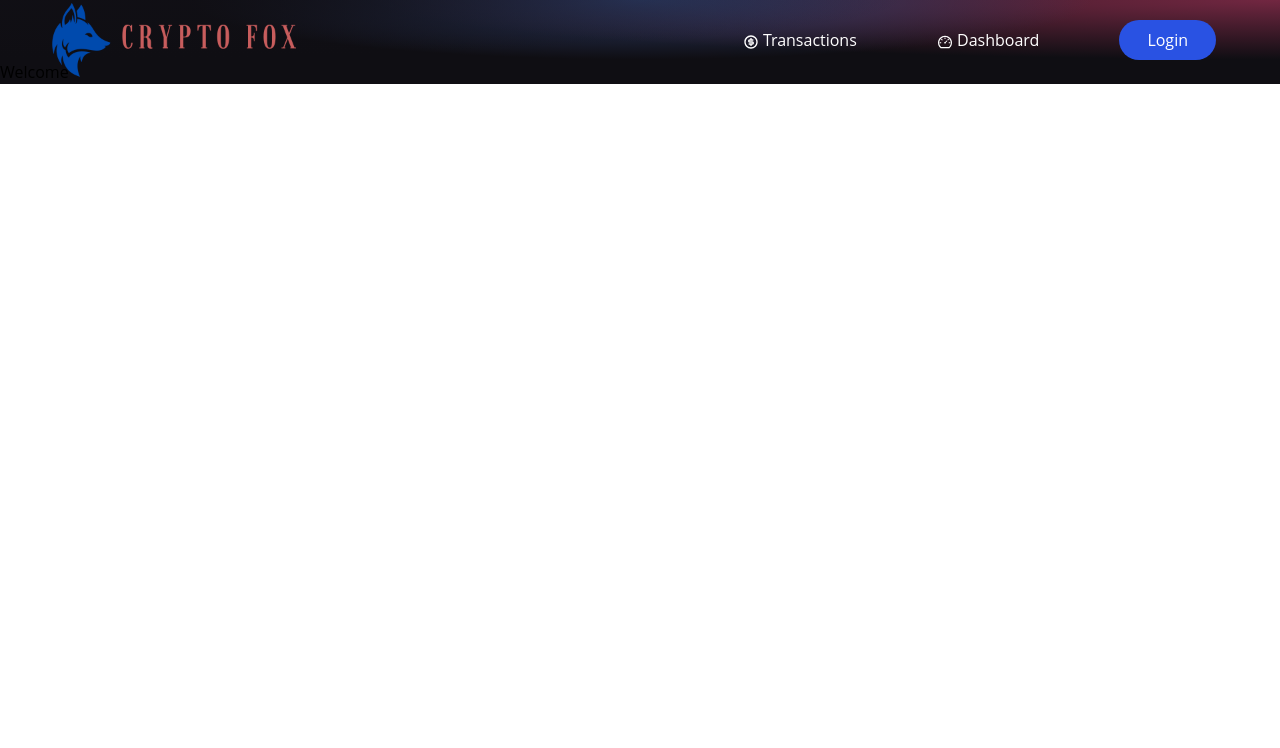
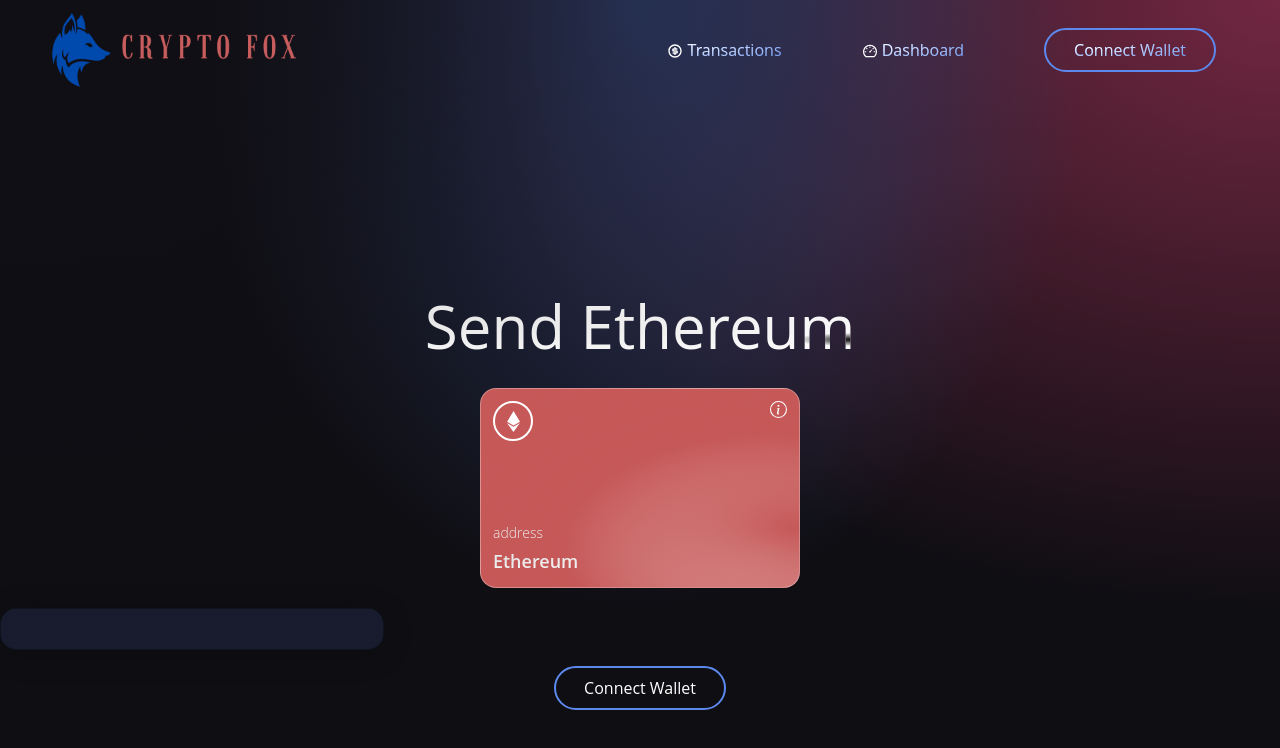
Before and after one commit to emkling/blockchain-application, a React (Create React App) app: page / in a window 1280 px wide. Shown: the top 748 px of the page. Built offline with nearby package versions, Linux system fonts and the light colour scheme.

Commit message:
Added card and styles to home page

```diff
--- a/src/components/Navbar.jsx
+++ b/src/components/Navbar.jsx
@@ -16,18 +16,19 @@ const Navbar = () => {
   return (
     <nav className="w-full flex justify-between items-center h-[45px] sm:h-[60px]">
       <div className=" flex-initial pl-12 justify-center items-center">
-        <img src={logo} alt="logo" className="w-[170px] -mt-[25px] sm:w-[250px] absolute sm:h-[100px] sm:-mt-[40px] cursor-pointer" />
+        <img src={logo} alt="logo" className="w-[170px] -mt-[25px] sm:w-[250px] absolute sm:h-[100px] sm:-mt-[30px] cursor-pointer" />
       </div>
-      <ul className="text-white w-full lg:flex hidden list-none flex-row mt-[20px] justify-end gap-12 pr-12 items-center flex-initial">
-        <a className="mx-4 cursor-pointer"> <RiMoneyDollarCircleLine className="inline-flex"/> Transactions </a>
-        <a className="mx-4 cursor-pointer"> <AiOutlineDashboard color="#FFFFFF" className="inline-flex "/> Dashboard </a>
-        <li className="bg-[#2952e3] py-2 px-7 mx-4 rounded-full cursor-pointer hover:bg-[#2546bd]">
-          Login
+      <ul className="text-white w-full lg:flex hidden list-none flex-row mt-[40px] justify-end gap-12 pr-12 items-center flex-initial">
+        <a className="mx-4 cursor-pointer hover:text-[#c85d5d] text-gradient3"> <RiMoneyDollarCircleLine className="inline-flex -mt-[2px]"/> Transactions </a>
+        <a className="mx-4 cursor-pointer  hover:text-[#c85d5d] bg-[#5d89ee]  text-gradient3"> <AiOutlineDashboard  className="inline-flex -mt-[2px]"/> Dashboard </a>
+        <li className=" hover:bg-[#2546bd] border-2 border-[#5d89ee] py-2 px-7 mx-4 rounded-full cursor-pointer">
+          <a className=" text-gradient3"> Connect Wallet</a>
+
         </li>
       </ul>
       <div className="flex relative">
         {!toggleMenu && (
-          <HiMenuAlt4 fontSize={28} className="text-white lg:hidden cursor-pointer mt-[20px] sm:mt-[20px] mr-12" onClick={() => setToggleMenu(true)} />
+          <HiMenuAlt4 fontSize={28} className="text-white lg:hidden cursor-pointer mt-[20px] sm:mt-[10px] mr-12" onClick={() => setToggleMenu(true)} />
         )}
         {toggleMenu && (
           <AiOutlineClose fontSize={28} className="text-white lg:hidden cursor-pointer" onClick={() => setToggleMenu(false)} />
--- a/src/components/Welcome.jsx
+++ b/src/components/Welcome.jsx
@@ -1,8 +1,46 @@
 import React from 'react'
+import { AiFillPlayCircle } from "react-icons/ai";
+import { SiEthereum } from "react-icons/si";
+import { BsInfoCircle } from "react-icons/bs";
 
 const Welcome = () => {
   return (
-    <div>Welcome</div>
+    <div className='h-screen w-full flex flex-col'>
+      <div className='w-full justify-center flex p-2'>
+        <h1 className='text-2xl sm:text-6xl mt-56 text-[#c85d5d] text-gradient py-1'>Send Ethereum</h1>
+      </div>
+
+      <div className='flex justify-center'>
+      <div className=' p-3 rounded-xl h-[200px] sm:w-80 w-full my-5 eth-card white-glassmorphism'>
+      <div className="flex justify-between flex-col w-full h-full">
+              <div className="flex justify-between items-start">
+                <div className="w-10 h-10 rounded-full border-2 border-white flex justify-center items-center">
+                  <SiEthereum fontSize={21} color="#fff" />
+                </div>
+                <BsInfoCircle fontSize={17} color="#fff" />
+              </div>
+              <div>
+                <p className="text-white font-light text-sm text-gradient">
+                  address
+                </p>
+                <p className="text-white font-semibold text-lg mt-1 text-gradient">
+                  Ethereum
+                </p>
+              </div>
+            </div>
+        </div>
+      </div>
+        <div className='p-5 sm:w-96 w-full flex flex-col justify-start items-center blue-glassmorphism'>
+
+
+        </div>
+
+
+      <div className='justify-center flex p-4'>
+      <a className="border-2 text-center border-[#5d89ee] hover:text-[#c85d5d]  mx-4 py-2 px-7 rounded-full cursor-pointer text-[#FFF] hover:bg-[#2546bd]"> Connect Wallet </a>
+      </div>
+
+      </div>
   )
 }
 
--- a/src/index.css
+++ b/src/index.css
@@ -61,25 +61,40 @@ body {
   background: rgba(255, 255, 255, 0.05);
   border-radius: 16px;
   backdrop-filter: blur(5px);
-  -webkit-backdrop-filter: blur(5px);
+  -webkit-backdrop-filter: blur(10px);
   border: 1px solid rgba(255, 255, 255, 0.3);
 }
 
 .eth-card {
-  background-color:#a099ff;
-  background-image:
-    radial-gradient(at 83% 67%, rgb(152, 231, 156) 0, transparent 58%),
-    radial-gradient(at 67% 20%, hsla(357,94%,71%,1) 0, transparent 59%),
-    radial-gradient(at 88% 35%, hsla(222,81%,65%,1) 0, transparent 50%),
-    radial-gradient(at 31% 91%, hsla(9,61%,61%,1) 0, transparent 52%),
-    radial-gradient(at 27% 71%, hsla(336,91%,65%,1) 0, transparent 49%),
-    radial-gradient(at 74% 89%, hsla(30,98%,65%,1) 0, transparent 51%),
-    radial-gradient(at 53% 75%, hsla(174,94%,68%,1) 0, transparent 45%);
+  background-color:hsla(0,49%,56%,1);
+  background-image: radial-gradient(at 100% 70%, hsla(0,49%,56%,1) 0, transparent 100%),  radial-gradient(at 90% 80%, rgb(255, 255, 255) 0, transparent 50%)
 }
 
 .text-gradient {
-  background-color: #fff;
-  background-image: radial-gradient(at 4% 36%, hsla(0,0%,100%,1) 0, transparent 53%), radial-gradient(at 100% 60%, rgb(0, 0, 0) 0, transparent 50%);
+  background-color: #FFF;
+  background-image: radial-gradient(at 100% 70%, rgb(0, 0, 0) 0, transparent 10%), radial-gradient(at 4% 36%, hsla(0,0%,90%,1) 0, transparent 100%) ;
   -webkit-background-clip: text;
   -webkit-text-fill-color: transparent;
 }
+
+.text-gradient2 {
+  background-color: #c85d5d;
+  background-image: radial-gradient(at 10% 36%, hsla(0,0%,100%,1) 0, transparent 100%), radial-gradient(at 100% 20%, rgb(0, 0, 0) 0, transparent 2%) ;
+  -webkit-background-clip: text;
+  -webkit-text-fill-color: transparent;
+}
+
+.text-gradient2 {
+  background-color: #c85d5d;
+  background-image: radial-gradient(at 10% 36%, hsla(0,0%,100%,1) 0, transparent 100%), radial-gradient(at 100% 20%, rgb(0, 0, 0) 0, transparent 5%) ;
+  -webkit-background-clip: text;
+  -webkit-text-fill-color: transparent;
+}
+
+
+.text-gradient3 {
+  background-color:#5d89ee ;
+  background-image: radial-gradient(at 10% 36%, hsla(0,0%,100%,1) 0, transparent 100%), radial-gradient(at 100% 20%, rgb(0, 0, 0) 0, transparent 5%) ;
+  -webkit-background-clip: text;
+  -webkit-text-fill-color: transparent;
+}
```
